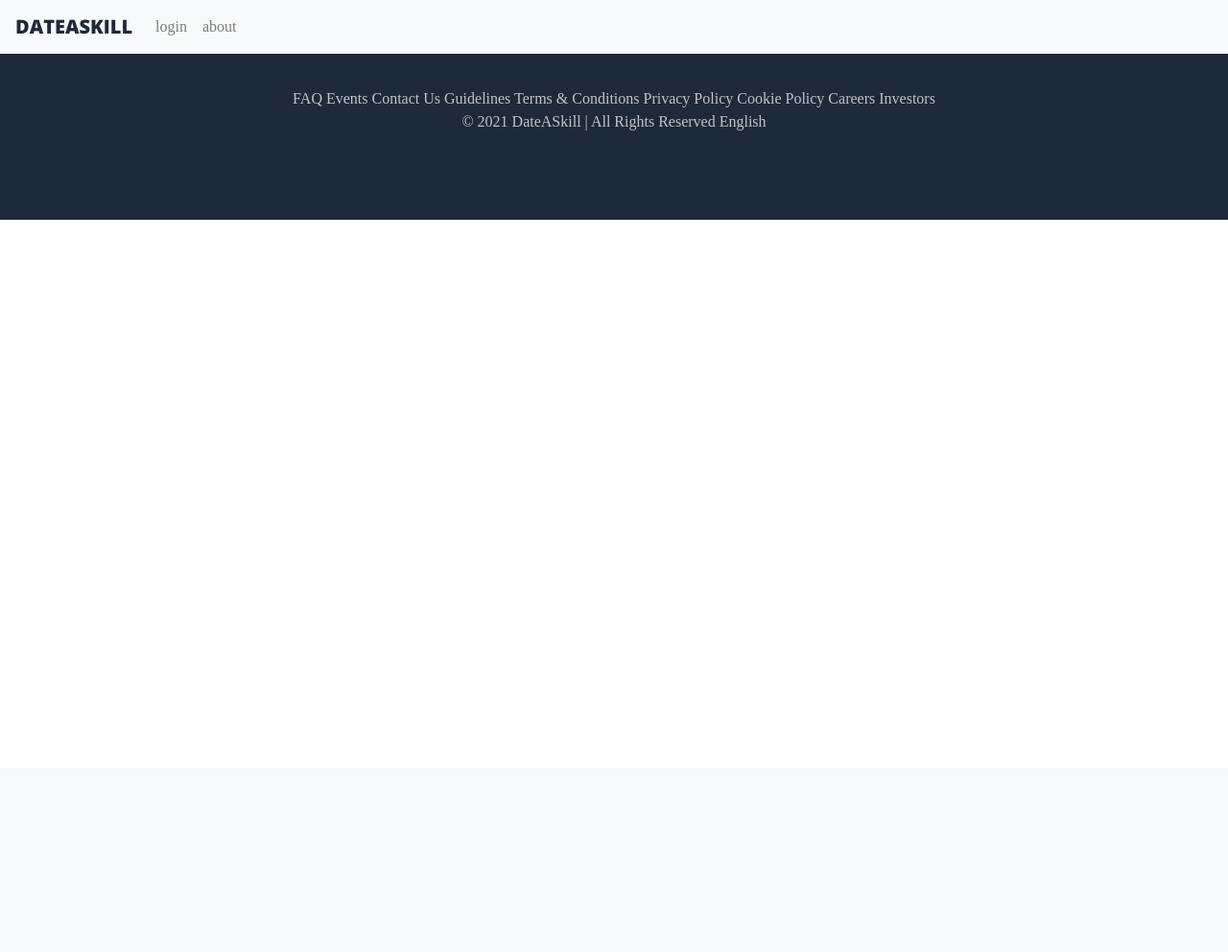
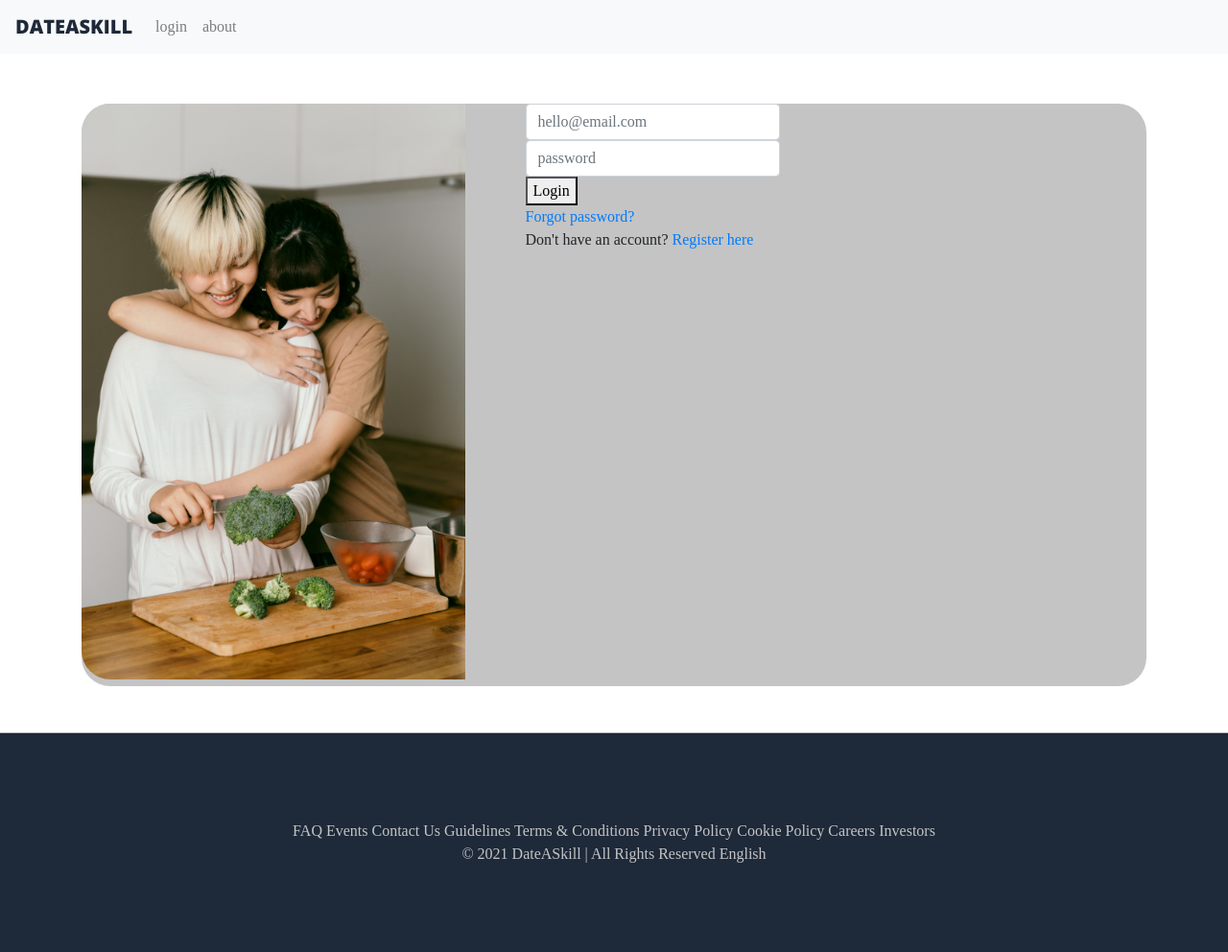
Before and after one commit to antoav/dateaskill, a PHP site: page /login.html in a window 1280 px wide. Shown: the whole page at 96% size. Before the commit the page ends 229 px from the top, so only its background shows below. Run offline with PHP 8.4, Linux system fonts and the light colour scheme.

Commit message:
very rough login

```diff
--- a/app.css
+++ b/app.css
@@ -102,6 +102,19 @@ h2::selection {
 
 }
 
+.form-style {
+	padding-top: 150px;
+	box-sizing: border-box;
+}
+
+.row {
+	background: #a1c181;
+	border-radius: 30px;
+
+}
+
+
+
 @media (max-width: 1200px) {
 	.announce-card {
 		font-size: 1.5em;
--- /dev/null
+++ b/form.css
@@ -0,0 +1,137 @@
+/* http://meyerweb.com/eric/tools/css/reset/
+   v2.0 | 20110126
+   License: none (public domain)
+*/
+
+html, body, div, span, applet, object, iframe,
+h1, h2, h3, h4, h5, h6, p, blockquote, pre,
+a, abbr, acronym, address, big, cite, code,
+del, dfn, em, img, ins, kbd, q, s, samp,
+small, strike, strong, sub, sup, tt, var,
+b, u, i, center,
+dl, dt, dd, ol, ul, li,
+fieldset, form, label, legend,
+table, caption, tbody, tfoot, thead, tr, th, td,
+article, aside, canvas, details, embed,
+figure, figcaption, footer, header, hgroup,
+menu, nav, output, ruby, section, summary,
+time, mark, audio, video {
+	margin: 0;
+	padding: 0;
+	border: 0;
+	font-size: 100%;
+	font: inherit;
+	vertical-align: baseline;
+}
+/* HTML5 display-role reset for older browsers */
+article, aside, details, figcaption, figure,
+footer, header, hgroup, menu, nav, section {
+	display: block;
+}
+body {
+	line-height: 1.5;
+	/* background-color: rgb(175, 186, 152); */
+
+}
+ol, ul {
+	list-style: none;
+}
+blockquote, q {
+	quotes: none;
+}
+blockquote:before, blockquote:after,
+q:before, q:after {
+	content: '';
+	content: none;
+}
+table {
+	border-collapse: collapse;
+	border-spacing: 0;
+}
+
+.img-main {
+	padding: 0;
+	max-height: 900px; overflow: hidden;
+	margin-top: -5%;
+}
+
+.footer {
+	border-top: 1px #c4c4c4 solid;
+	background-color: #1e2939;
+}
+
+.footer-text {
+	padding: 90px 130px;
+	color: #c4c4c4;
+}
+
+.text-cols {
+	margin: 100px 200px;
+}
+
+.announce-card {
+	font-size: 3em;
+	padding: 20px;
+	margin: 90px 300px;
+	font-family: 'Crimson Text';
+}
+
+.announce-card::selection {
+	background: #a1c181;
+	color: white;
+}
+
+h2::selection {
+	background: #a1c181;
+	color: white;
+}
+
+#logo {
+	font-family: 'Open Sans';
+	font-weight: 800;
+	color: #1e2939;
+	text-transform: uppercase;
+}
+
+#logo:hover {
+	color: #a1c181;
+}
+
+#mainNavbar a:hover, footer p:hover {
+	color: #a1c181;
+
+}
+
+.form-style {
+	padding-top: 60px;
+	box-sizing: border-box;
+
+}
+
+.row {
+	background: #c4c4c4;
+	border-radius: 30px;
+}
+
+
+
+@media (max-width: 1200px) {
+	.announce-card {
+		font-size: 1.5em;
+		padding: 15px;
+		margin: 90px 100px;
+	}
+	.footer-text {
+		font-size: 9px;
+		padding: 20px 30px;
+	}
+
+}
+
+
+
+.form-image {
+	border-top-left-radius: 30px;
+	border-bottom-left-radius: 30px;
+    max-height: 600px;
+}
--- a/index.html
+++ b/index.html
@@ -1,3 +1,4 @@
+<!--  color pallete sample https://coolors.co/1e2939-846c5b-fcca46-a1c181-619b8a -->
 <!DOCTYPE html>
 <html lang="en">
 <head>
--- a/login.html
+++ b/login.html
@@ -15,7 +15,7 @@
      <link rel="stylesheet" href="https://stackpath.bootstrapcdn.com/bootstrap/4.1.3/css/bootstrap.min.css" integrity="sha384-MCw98/SFnGE8fJT3GXwEOngsV7Zt27NXFoaoApmYm81iuXoPkFOJwJ8ERdknLPMO" crossorigin="anonymous">
 
      <!-- Custom CSS -->
-    <link rel="stylesheet" href="app.css">
+    <link rel="stylesheet" href="form.css">
 
     <title>DateASkill</title>
 </head>
@@ -36,6 +36,38 @@
         </div>
     </nav>
 
+    <section class="Form form-style my-5 mx-5">
+        <div class="container">
+            <div class="row no-gutters">
+                <div class="col-lg-5">
+                    <img src="imgs/pexels-ketut-subiyanto-4132305.jpg" alt="" class="img-fluid form-image form-image">
+                </div>
+                <div class="col-lg-5">
+                    <form action="">
+                       <div class="form-row">
+                           <div class="col-lg-7">
+                               <input type="email" placeholder="hello@email.com" class="form-control">
+                           </div>
+                       </div>
+                       <div class="form-row">
+                            <div class="col-lg-7">
+                                <input type="password" placeholder="password" class="form-control">
+                            </div>
+                        </div>
+                        <div class="form-row">
+                            <div class="col-lg-7">
+                                <button type="button" class="btn1">Login</button>
+                            </div>
+                        </div>
+                        <a href="#"> Forgot password?</a>
+                        <p>Don't have an account? <a href="#">Register here</a></p>
+                    </form>
+                </div>
+            </div>
+        </div>
+    </section>
+
+
 
 
     <!-- Footer -->
```
